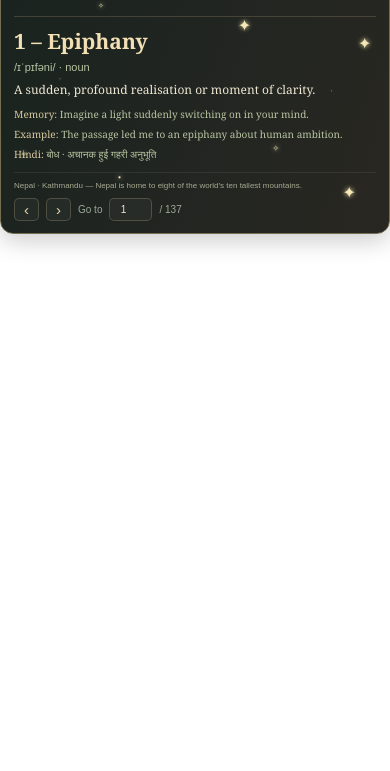
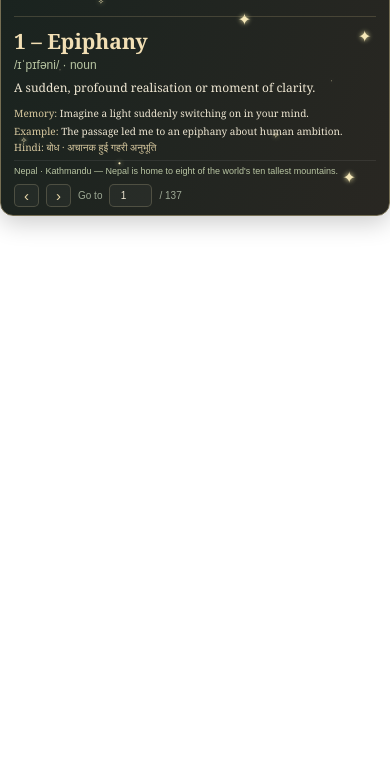
Before and after one commit to ShivMMishr/NotionClock, a plain HTML site: page index.html in a window 390 px wide. Shown: the part 73-844 px from the top of the page. Drawn offline with Linux system fonts and the light colour scheme.

Commit message:
Update index.html

```diff
--- a/index.html
+++ b/index.html
@@ -4,13 +4,10 @@
 <head>
 <meta charset="UTF-8">
 <meta name="viewport" content="width=device-width, initial-scale=1">
-
 <title>Moonlit Clock</title>
 
 <style>
-* {
-  box-sizing: border-box;
-}
+* { box-sizing: border-box; }
 
 body {
   margin: 0;
@@ -21,10 +18,10 @@ body {
 
 .banner {
   width: 100%;
-  min-height: 165px;
+  min-height: 145px;
   position: relative;
   overflow: hidden;
-  padding: 17px 28px;
+  padding: 12px 22px 8px;
   border: 1px solid #756e53;
   border-radius: 13px;
   background: linear-gradient(110deg,#19231f,#292722);
@@ -47,10 +44,10 @@ body {
   position: relative;
   z-index: 1;
   display: grid;
-  grid-template-columns: 0.95fr 110px 1.8fr;
+  grid-template-columns: 0.95fr 110px 2.3fr;
   align-items: center;
-  gap: 24px;
-  min-height: 130px;
+  gap: 20px;
+  min-height: 112px;
 }
 
 /* CLOCK */
@@ -64,7 +61,7 @@ body {
 }
 
 .time {
-  font-size: clamp(42px,4.3vw,58px);
+  font-size: clamp(46px,4.6vw,63px);
   letter-spacing: 5px;
   line-height: 1.1;
   font-variant-numeric: tabular-nums;
@@ -114,36 +111,55 @@ body {
 .vocab {
   border-left: 1px solid #a89b7044;
   padding-left: 25px;
+  display: grid;
+  grid-template-columns: minmax(0,1fr) 155px;
+  column-gap: 22px;
+  align-items: start;
   min-width: 0;
 }
 
 .word {
-  font-size: clamp(25px,2.3vw,32px);
+  grid-column: 1 / -1;
+  font-size: clamp(27px,2.5vw,35px);
   color: #f2dfb4;
   font-weight: bold;
-  margin-bottom: 7px;
-  line-height: 1.2;
+  margin-bottom: 5px;
+  line-height: 1.15;
 }
 
 .word-meta {
+  grid-column: 1 / -1;
   font-family: Arial,sans-serif;
-  font-size: 11px;
-  margin-bottom: 8px;
+  font-size: 12px;
+  margin-bottom: 7px;
   color: #b8c5a2;
 }
 
 .meaning {
-  font-size: 15px;
-  line-height: 1.5;
-  margin-bottom: 8px;
+  grid-column: 1;
+  font-size: 16px;
+  line-height: 1.45;
+  margin-bottom: 5px;
   color: #eee6d2;
 }
 
-.detail {
-  font-size: 12px;
-  line-height: 1.5;
-  color: #b8c5a2;
-  margin-top: 5px;
+#mnemonic,
+#example {
+  grid-column: 1;
+  font-size: 13px;
+  line-height: 1.45;
+  margin-top: 4px;
+}
+
+#hindi {
+  grid-column: 2;
+  grid-row: 3 / span 3;
+  align-self: center;
+  border-left: 1px solid #a89b7044;
+  padding-left: 16px;
+  font-size: 13px;
+  line-height: 1.6;
+  color: #d8c99f;
 }
 
 .detail b {
@@ -160,11 +176,12 @@ body {
   align-items: center;
   justify-content: space-between;
   gap: 15px;
-  margin-top: 10px;
-  padding-top: 8px;
+  margin-top: 5px;
+  padding-top: 5px;
   border-top: 1px solid #ffffff13;
   font-family: Arial,sans-serif;
-  font-size: 12px;
+  font-size: 13px;
+  min-height: 22px;
 }
 
 .country {
@@ -173,10 +190,11 @@ body {
   overflow: hidden;
   white-space: nowrap;
   text-overflow: ellipsis;
-  color: #a6aa91;
+  font-size: 12px;
+  color: #b8c5a2;
 }
 
-/* WORD NAVIGATION */
+/* NAVIGATION */
 
 .controls {
   display: flex;
@@ -223,7 +241,7 @@ body {
 
 @media(max-width:700px) {
   .banner {
-    padding: 12px 13px;
+    padding: 12px 13px 8px;
     min-height: unset;
   }
 
@@ -265,39 +283,53 @@ body {
     border-left: none;
     border-top: 1px solid #a89b7044;
     padding: 12px 0 0;
+    grid-template-columns: 1fr;
   }
 
-  .word {
-    font-size: 21px;
+  .word,
+  .word-meta,
+  .meaning,
+  #mnemonic,
+  #example,
+  #hindi {
+    grid-column: 1;
+    grid-row: auto;
   }
 
-  .meaning {
-    font-size: 12px;
+  .word { font-size: 21px; }
+  .meaning { font-size: 12px; }
+
+  #mnemonic,
+  #example,
+  #hindi {
+    font-size: 10px;
   }
 
-  .detail {
-    font-size: 10px;
+  #hindi {
+    border-left: none;
+    padding-left: 0;
   }
 
   .bottom {
     flex-wrap: wrap;
     gap: 8px;
-    font-size: 8px;
+    margin-top: 5px;
+    padding-top: 5px;
+  }
+
+  .country {
+    flex-basis: 100%;
+    font-size: 9px;
   }
 
   .controls {
     justify-content: flex-end;
-  }
-
-  .country {
-    flex-basis: 100%;
   }
 }
 </style>
 </head>
 
 <body>
-
 <div class="banner">
 
   <div class="stars" aria-hidden="true">
@@ -317,16 +349,15 @@ body {
 
   <div class="layout">
 
-    <!-- LEFT: CLOCK -->
+    <!-- CLOCK -->
     <div class="clock-section">
       <div class="time" id="time">00:00:00</div>
       <div class="date" id="date">Loading date</div>
     </div>
 
-    <!-- CENTRE: MOON / SUN -->
+    <!-- MOON / SUN -->
     <div class="celestial" id="celestial">
 
-      <!-- Pixel moon -->
       <svg class="moon-art" viewBox="0 0 64 64">
         <circle cx="32" cy="32" r="23" fill="#f2df9e"/>
         <g fill="#d6bd7c">
@@ -343,7 +374,6 @@ body {
         </g>
       </svg>
 
-      <!-- Pixel sun -->
       <svg class="sun-art" viewBox="0 0 64 64">
         <path fill="#d8a85c" d="
           M30 2h4v10h-4z
@@ -363,7 +393,7 @@ body {
 
     </div>
 
-    <!-- RIGHT: VOCABULARY -->
+    <!-- VOCABULARY -->
     <div class="vocab">
 
       <div class="word" id="word">1 – Epiphany</div>
@@ -389,10 +419,9 @@ body {
       </div>
 
     </div>
-
   </div>
 
-  <!-- COUNTRY FACT + WORD NAVIGATION -->
+  <!-- COUNTRY FACT + NAVIGATION -->
   <div class="bottom">
 
     <div class="country" id="country">
@@ -408,12 +437,11 @@ body {
     </div>
 
   </div>
-
 </div>
 
 <script>
 
-/* CLOCK */
+/* CLOCK: INDIA TIME */
 
 const zone = "Asia/Kolkata";
 
@@ -443,14 +471,14 @@ updateClock();
 setInterval(updateClock, 1000);
 
 
-/* DAY / NIGHT ICON */
+/* MOON AT NIGHT, SUN DURING THE DAY */
 
 const celestial = document.getElementById("celestial");
 
 function updateCelestial() {
   const hour = Number(
     new Intl.DateTimeFormat("en-GB", {
-      timeZone: "Asia/Kolkata",
+      timeZone: zone,
       hour: "2-digit",
       hourCycle: "h23"
     }).format(new Date())
@@ -471,11 +499,10 @@ setInterval(updateCelestial, 60000);
 
 /* VOCABULARY COLLECTION
    Format:
-   word, pronunciation, meaning, mnemonic, example, Hindi equivalent
+   [word, pronunciation, meaning, mnemonic, example, Hindi]
 */
 
 const words = [
-
 ["Epiphany","/ɪˈpɪfəni/ · noun","A sudden, profound realisation or moment of clarity.","Imagine a light suddenly switching on in your mind.","The passage led me to an epiphany about human ambition.","बोध · अचानक हुई गहरी अनुभूति"],
 ["Epistemology","/ɪˌpɪstəˈmɒlədʒi/ · noun","The branch of philosophy concerned with knowledge and how we know things.","Episteme = knowledge; -ology = study.","The author questions the epistemology behind scientific certainty.","ज्ञानमीमांसा"],
 ["Paradigm","/ˈpærədaɪm/ · noun","A model, framework or typical way of understanding something.","Think of it as the lens through which you see the world.","The discovery caused a paradigm shift in medical research.","प्रतिमान · सोचने का ढाँचा"],
@@ -485,22 +512,22 @@ const words = [
 ["Ambivalent","/æmˈbɪvələnt/ · adjective","Having mixed or conflicting feelings about something.","Ambi = both; valence = feeling.","She remained ambivalent about accepting the offer.","दुविधाग्रस्त"],
 ["Altruistic","/ˌæltruˈɪstɪk/ · adjective","Showing selfless concern for others.","Helping others without expecting a return.","His altruistic actions benefited the entire community.","परोपकारी"],
 ["Apathetic","/ˌæpəˈθetɪk/ · adjective","Showing little interest, enthusiasm or concern.","A = without; pathos = feeling.","Voters became apathetic towards the repeated political promises.","उदासीन"],
-["Empirical","/ɪmˈpɪrɪkəl/ · adjective","Based on observation, experience or evidence rather than theory alone.","Evidence you can observe or test.","The claim requires empirical evidence.","अनुभवजन्य · प्रमाण आधारित"],
-["Dichotomy","/daɪˈkɒtəmi/ · noun","A division into two contrasting or opposing parts.","Di = two; think of two opposite sides.","The essay challenges the dichotomy between nature and culture.","द्वैत · दो भागों में विभाजन"],
+["Empirical","/ɪmˈpɪrɪkəl/ · adjective","Based on observation, experience or evidence rather than theory alone.","Evidence you can observe or test.","The claim requires empirical evidence.","अनुभवजन्य"],
+["Dichotomy","/daɪˈkɒtəmi/ · noun","A division into two contrasting or opposing parts.","Di = two; think of two opposite sides.","The essay challenges the dichotomy between nature and culture.","द्वैत"],
 ["Paradox","/ˈpærədɒks/ · noun","A statement or situation that seems contradictory but may reveal a truth.","An apparent contradiction with a hidden insight.","It is a paradox that greater connectivity can produce loneliness.","विरोधाभास"],
 ["Conjecture","/kənˈdʒektʃə/ · noun","An opinion or conclusion based on incomplete information.","A guess that still needs proof.","Without sufficient evidence, the theory remains conjecture.","अनुमान"],
-["Inference","/ˈɪnfərəns/ · noun","A conclusion reached from evidence and reasoning.","Read between the lines.","The reader can draw an inference from the author's final paragraph.","निष्कर्ष · अनुमान"],
+["Inference","/ˈɪnfərəns/ · noun","A conclusion reached from evidence and reasoning.","Read between the lines.","The reader can draw an inference from the author's final paragraph.","निष्कर्ष"],
 ["Premise","/ˈpremɪs/ · noun","A proposition or assumption on which an argument is based.","The foundation of an argument.","The entire argument rests on a questionable premise.","आधारभूत धारणा"],
 ["Fallacy","/ˈfæləsi/ · noun","A mistaken belief or error in reasoning.","A false logic trap.","The author exposes the fallacy in assuming correlation means causation.","तर्कदोष"],
 ["Rhetoric","/ˈretərɪk/ · noun","The art of persuasive or effective speaking and writing.","Words designed to persuade.","His rhetoric was powerful, but his argument lacked evidence.","वाक्पटुता"],
-["Implicit","/ɪmˈplɪsɪt/ · adjective","Suggested or understood without being directly stated.","It is inside the message, not explicitly written.","There is an implicit criticism of consumer culture in the passage.","निहित · अप्रत्यक्ष"],
-["Explicit","/ɪkˈsplɪsɪt/ · adjective","Stated clearly and directly.","Expressed openly.","The author makes an explicit distinction between the two theories.","स्पष्ट · प्रत्यक्ष"],
+["Implicit","/ɪmˈplɪsɪt/ · adjective","Suggested or understood without being directly stated.","It is inside the message, not explicitly written.","There is an implicit criticism of consumer culture in the passage.","निहित"],
+["Explicit","/ɪkˈsplɪsɪt/ · adjective","Stated clearly and directly.","Expressed openly.","The author makes an explicit distinction between the two theories.","स्पष्ट"],
 ["Scrutinise","/ˈskruːtɪnaɪz/ · verb","To examine something very carefully and critically.","A scrutiny lens that checks every detail.","Researchers must scrutinise the data before drawing conclusions.","बारीकी से जाँचना"],
 ["Substantiate","/səbˈstænʃieɪt/ · verb","To support a claim with evidence.","Give substance to an argument.","The researcher could not substantiate the allegation.","प्रमाणित करना"],
 ["Undermine","/ˌʌndəˈmaɪn/ · verb","To weaken or damage gradually.","Imagine removing the foundation beneath a building.","The new evidence undermines the author's central claim.","कमज़ोर करना"],
 ["Reconcile","/ˈrekənsaɪl/ · verb","To make two conflicting ideas or situations compatible.","Bring opposing sides together.","The philosopher attempts to reconcile freedom with social responsibility.","मेल कराना"],
 ["Coherent","/kəʊˈhɪərənt/ · adjective","Logical, consistent and easy to understand.","Ideas that hold together.","The essay presents a coherent argument from beginning to end.","सुसंगत"],
-["Ambiguous","/æmˈbɪɡjuəs/ · adjective","Having more than one possible meaning or interpretation.","An ambiguous sentence has multiple readings.","The wording of the question was deliberately ambiguous.","अस्पष्ट · द्विअर्थी"],
+["Ambiguous","/æmˈbɪɡjuəs/ · adjective","Having more than one possible meaning or interpretation.","An ambiguous sentence has multiple readings.","The wording of the question was deliberately ambiguous.","अस्पष्ट"],
 ["Arbitrary","/ˈɑːbɪtrəri/ · adjective","Based on random choice or personal preference rather than reason.","A decision without a fair rule.","The division appears arbitrary rather than scientifically justified.","मनमाना"],
 ["Dogmatic","/dɒɡˈmætɪk/ · adjective","Insisting that beliefs are unquestionably correct.","Refusing to consider alternatives.","The author criticises dogmatic approaches to education.","हठधर्मी"],
 ["Sceptical","/ˈskeptɪkəl/ · adjective","Not easily convinced; inclined to question claims.","A healthy 'show me the evidence' attitude.","Readers should remain sceptical of sweeping generalisations.","संदेहशील"],
@@ -509,7 +536,7 @@ const words = [
 ["Eloquent","/ˈeləkwənt/ · adjective","Fluent, persuasive and expressive in speech or writing.","Words that flow with impact.","Her eloquent response changed the tone of the debate.","वाक्पटु"],
 ["Articulate","/ɑːˈtɪkjələt/ · adjective/verb","Able to express ideas clearly.","Put your thoughts into clear words.","He articulated a complex idea in simple language.","स्पष्ट रूप से व्यक्त करना"],
 ["Meticulous","/məˈtɪkjələs/ · adjective","Extremely careful and attentive to detail.","A person who notices even tiny details.","The editor was meticulous about every citation.","अत्यंत सावधान"],
-["Resilient","/rɪˈzɪliənt/ · adjective","Able to recover quickly from difficulty or change.","Like a spring that returns to its shape.","Resilient communities adapt after economic shocks.","कठिनाइयों से उबरने वाला"],
+["Resilient","/rɪˈzɪliənt/ · adjective","Able to recover quickly from difficulty or change.","Like a spring that returns to its shape.","Resilient communities adapt after economic shocks.","लचीला"],
 ["Inherent","/ɪnˈhɪərənt/ · adjective","Existing as a natural or essential part of something.","Built into its nature.","Risk is inherent in every major investment.","अंतर्निहित"],
 ["Intrinsic","/ɪnˈtrɪnzɪk/ · adjective","Belonging naturally to the essential nature of something.","Value from within.","Curiosity has intrinsic value in the learning process.","आंतरिक"],
 ["Extrinsic","/ɪkˈstrɪnzɪk/ · adjective","Coming from outside rather than the essential nature of something.","External rewards or pressures.","Extrinsic rewards may not sustain long-term motivation.","बाहरी"],
@@ -613,7 +640,6 @@ const words = [
 ["Vindicate","/ˈvɪndɪkeɪt/ · verb","To clear someone of blame or prove that they were right.","Show that someone was justified.","The final results vindicated the researcher's original hypothesis.","सही साबित करना"],
 ["Whimsical","/ˈwɪmzɪkəl/ · adjective","Playfully unusual or fanciful.","A playful imagination.","The author uses whimsical imagery to soften a serious argument.","कल्पनाशील"],
 ["Zealous","/ˈzeləs/ · adjective","Showing great energy and enthusiasm for a cause.","Passionate commitment.","The zealous campaigners worked tirelessly for reform.","उत्साही"]
-
 ];
 
 
@@ -678,7 +704,7 @@ document.getElementById("jump").addEventListener("change", e => {
 showWord(0);
 
 
-/* COUNTRY FACTS — NEW ONE EVERY MINUTE */
+/* COUNTRY FACTS — REFRESH EVERY MINUTE */
 
 const places = [
   ["Japan","Tokyo","Japan has more than 14,000 islands."],
```
